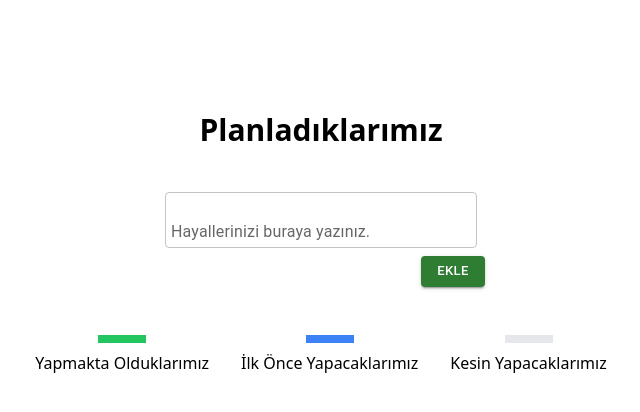
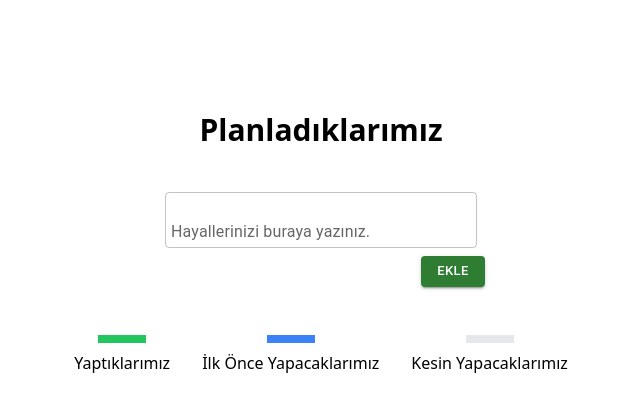
Before and after one commit to Levent-G/portfolio, a React (Create React App) app: page /ourdreams in a window 1280 px wide. Shown: the top 412 px of the page, without its empty margins (319-959 px from the left). Built offline with nearby package versions, Linux system fonts and the light colour scheme; no server answers; the database is empty.

Commit message:
skdlfjsdlk

```diff
--- a/src/pages/OurDreams.js
+++ b/src/pages/OurDreams.js
@@ -109,7 +109,7 @@ const OurDreams = () => {
        <div className="w-full flex justify-center gap-8 mb-6">
         <div className="flex flex-col items-center">
           <div className="w-12 h-2 bg-green-500 mb-2"></div>
-          <p className="text-black">Yapmakta Olduklarımız</p>
+          <p className="text-black">Yaptıklarımız</p>
         </div>
         <div className="flex flex-col items-center">
           <div className="w-12 h-2 bg-blue-500 mb-2"></div>
```
